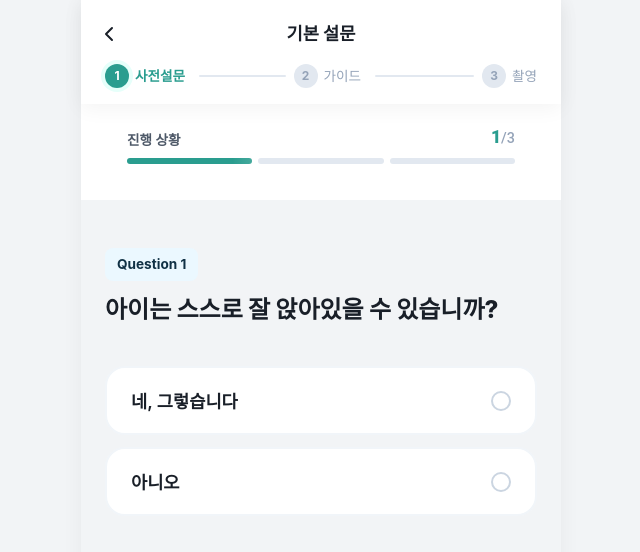
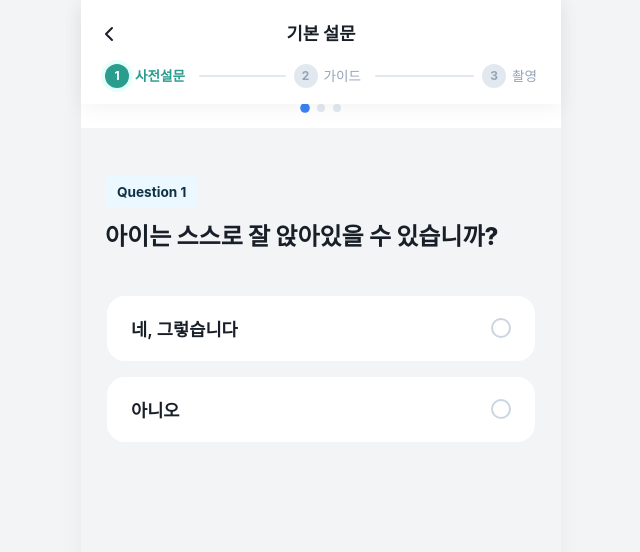
Before and after one commit to seungtae97/auti, a React (Vite) app: page /test/survey in a window 1280 px wide. Shown: the top 552 px of the page, without its empty margins (319-959 px from the left). Built offline with nearby package versions, Linux system fonts and the light colour scheme.

Commit message:
Replace ProgressBar with Dot Indicator in SurveyPage

```diff
--- a/src/pages/TestFlow/SurveyPage/SurveyPage.css
+++ b/src/pages/TestFlow/SurveyPage/SurveyPage.css
@@ -17,6 +17,31 @@
     padding-bottom: 0;
     background-color: white;
     z-index: 10;
+}
+
+/* Dot Indicator */
+.dot-indicator-container {
+    display: flex;
+    justify-content: center;
+    align-items: center;
+    gap: 8px;
+    padding: 0 16px 16px 16px;
+    background-color: white;
+}
+
+.dot-indicator {
+    width: 8px;
+    height: 8px;
+    border-radius: 50%;
+    background-color: #E2E8F0;
+    /* Grey 200/300 */
+    transition: all 0.3s cubic-bezier(0.25, 0.8, 0.25, 1);
+}
+
+.dot-indicator.active {
+    background-color: #3B82F6;
+    /* Primary Blue (Tailwind Blue 500 equivalent) */
+    transform: scale(1.2);
 }
 
 .header-top-row {
--- a/src/pages/TestFlow/SurveyPage/SurveyPage.tsx
+++ b/src/pages/TestFlow/SurveyPage/SurveyPage.tsx
@@ -3,7 +3,6 @@ import { useNavigate } from 'react-router-dom';
 import { Button } from '../../../components/Button/Button';
 // import { Card } from '../../../components/Card/Card'; // Not used in wizard mode
 import { WizardHeader } from '../../../components/WizardHeader/WizardHeader';
-import { ProgressBar } from '../../../components/ProgressBar/ProgressBar';
 import './SurveyPage.css';
 
 const SurveyPage: React.FC = () => {
@@ -54,9 +53,14 @@ const SurveyPage: React.FC = () => {
                 currentStage={1}
                 onBack={handleBack}
             />
-            {/* Sub-progress for current section */}
-            <div className="sub-progress-bar-container" style={{ padding: '0 16px 16px 16px', background: 'white' }}>
-                <ProgressBar currentStep={currentStep + 1} totalSteps={questions.length} />
+            {/* Dot Indicator for current section */}
+            <div className="dot-indicator-container">
+                {questions.map((q, index) => (
+                    <div
+                        key={q.id}
+                        className={`dot-indicator ${index === currentStep ? 'active' : ''}`}
+                    />
+                ))}
             </div>
 
             <div className="survey-content wizard-layout">
```
